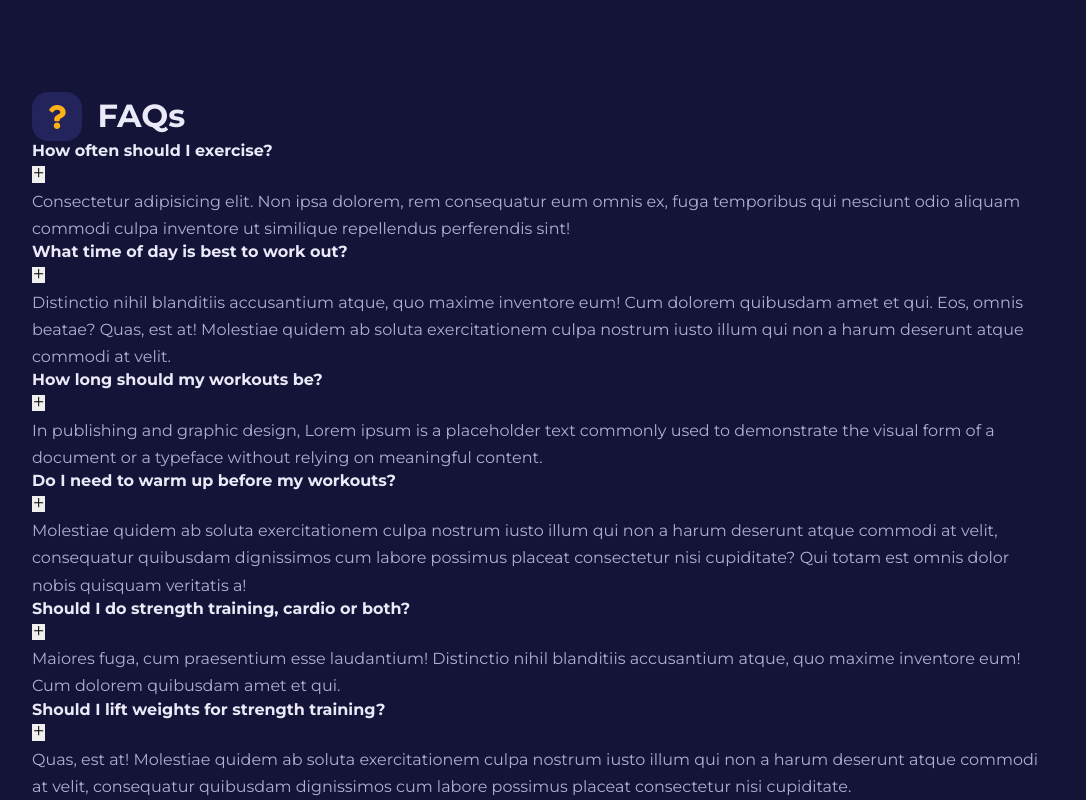
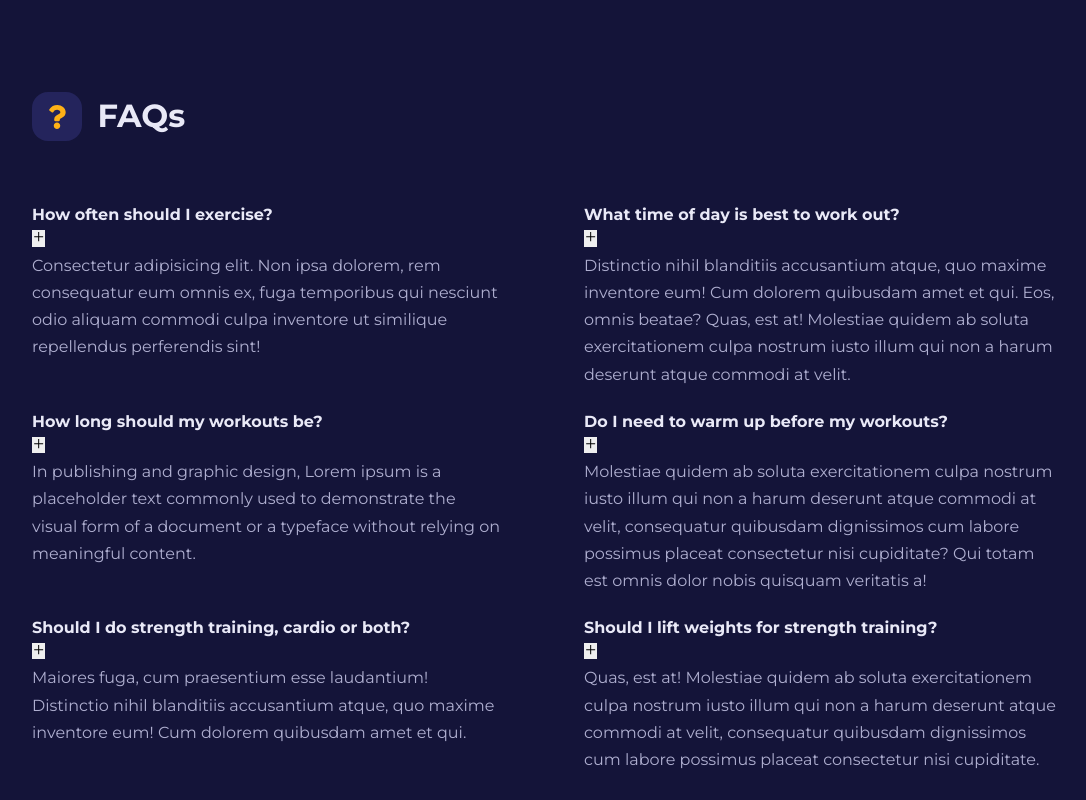
Before and after one commit to erickdc7/react-trainer-website, a React (Create React App) app: page / in a window 1280 px wide. Shown: the part 2270-3070 px from the top of the page, without its empty margins (96-1182 px from the left). After the commit the page ends 3043 px from the top, so only its background shows below. Built offline with nearby package versions, Linux system fonts and the light colour scheme; the HTML template or start-up script is replaced by a standard one.

Commit message:
faqs__wrapper styles added in home.css

```diff
--- a/src/pages/home/home.css
+++ b/src/pages/home/home.css
@@ -113,3 +113,12 @@
   position: absolute;
   top: -1.5rem;
 }
+
+/* FAQs */
+.faqs__wrapper {
+  margin-top: 4rem;
+  display: grid;
+  grid-template-columns: 1fr 1fr;
+  gap: 1.5rem 5rem;
+  align-items: flex-start;
+}
```
